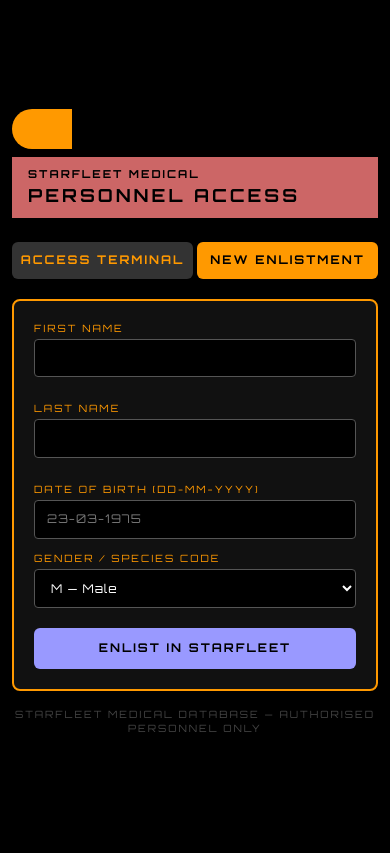
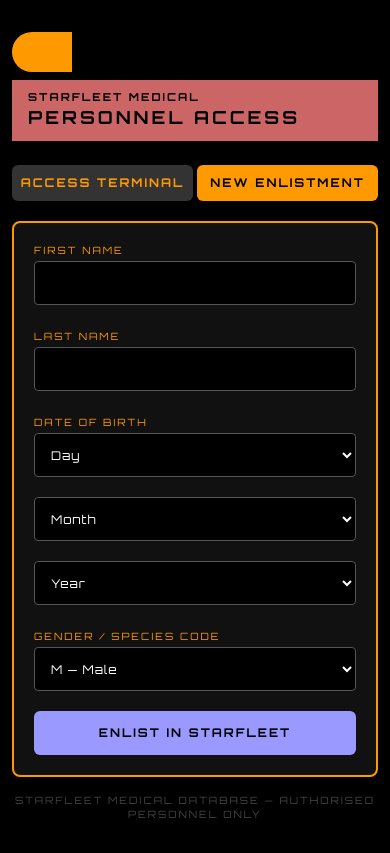
Before and after one commit to Chappie78/lcars-vblog, a React (Vite) app: page / in a window 390 px wide. Both pictures are taken after a click on the button "NEW ENLISTMENT". Built offline with nearby package versions, Linux system fonts and the light colour scheme.

Commit message:
Make site mobile friendly

```diff
--- a/src/screens/LoginScreen.jsx
+++ b/src/screens/LoginScreen.jsx
@@ -9,22 +9,51 @@
   removeBiometric
 } from '../biometrics'
 
-function buildStarfleetID(firstName, lastName, dob, genderSpecies) {
-  const initials = (firstName[0] || '').toUpperCase() + (lastName[0] || '').toUpperCase()
-  const dobClean = dob.replace(/-/g, '')
-  return `${initials}-${dobClean}-${genderSpecies}`
+function buildStarfleetID(firstName, lastName, dobCompact, genderSpecies) {
+  const initials =
+    (firstName[0] || '').toUpperCase() + (lastName[0] || '').toUpperCase()
+  return `${initials}-${dobCompact}-${genderSpecies}`
 }
 
+const DAYS = Array.from({ length: 31 }, (_, i) =>
+  String(i + 1).padStart(2, '0')
+)
+const MONTHS = [
+  { value: '01', label: '01 — Jan' },
+  { value: '02', label: '02 — Feb' },
+  { value: '03', label: '03 — Mar' },
+  { value: '04', label: '04 — Apr' },
+  { value: '05', label: '05 — May' },
+  { value: '06', label: '06 — Jun' },
+  { value: '07', label: '07 — Jul' },
+  { value: '08', label: '08 — Aug' },
+  { value: '09', label: '09 — Sep' },
+  { value: '10', label: '10 — Oct' },
+  { value: '11', label: '11 — Nov' },
+  { value: '12', label: '12 — Dec' }
+]
+const CURRENT_YEAR = new Date().getFullYear()
+const YEARS = Array.from({ length: 120 }, (_, i) =>
+  String(CURRENT_YEAR - i).padStart(4, '0')
+)
+
 export default function LoginScreen({ onLogin }) {
-  const [tab, setTab]                   = useState('login')
-  const [form, setForm]                 = useState({ firstName: '', lastName: '', dob: '', genderSpecies: 'M' })
-  const [loginId, setLoginId]           = useState('')
-  const [error, setError]               = useState('')
-  const [loading, setLoading]           = useState(false)
+  const [tab, setTab] = useState('login')
+  const [form, setForm] = useState({
+    firstName: '',
+    lastName: '',
+    day: '',
+    month: '',
+    year: '',
+    genderSpecies: 'M'
+  })
+  const [loginId, setLoginId] = useState('')
+  const [error, setError] = useState('')
+  const [loading, setLoading] = useState(false)
   const [biometricAvailable, setBiometricAvailable] = useState(false)
-  const [savedIds, setSavedIds]         = useState([])
+  const [savedIds, setSavedIds] = useState([])
 
-  const set = (k, v) => setForm(f => ({ ...f, [k]: v }))
+  const setField = (k, v) => setForm(f => ({ ...f, [k]: v }))
 
   useEffect(() => {
     if (isBiometricsSupported()) {
@@ -34,17 +63,41 @@
     }
   }, [])
 
+  const getDobStrings = () => {
+    const { day, month, year } = form
+    if (!day || !month || !year) return { dobDisplay: '', dobCompact: '' }
+    const dobDisplay = `${day}-${month}-${year}`
+    const dobCompact = `${day}${month}${year}`
+    return { dobDisplay, dobCompact }
+  }
+
   const handleRegister = async () => {
     setError('')
-    if (!form.firstName.trim() || !form.lastName.trim()) return setError('First and last name required.')
-    if (!form.dob) return setError('Date of birth required.')
-    const dobRegex = /^\d{2}-\d{2}-\d{4}$/
-    if (!dobRegex.test(form.dob)) return setError('Date must be DD-MM-YYYY.')
-    const [dd, mm, yyyy] = form.dob.split('-')
-    const date = new Date(`${yyyy}-${mm}-${dd}`)
-    if (isNaN(date)) return setError('Invalid date.')
-    const dobCompact = `${dd}${mm}${yyyy}`
-    const id = buildStarfleetID(form.firstName, form.lastName, dobCompact, form.genderSpecies)
+    if (!form.firstName.trim() || !form.lastName.trim()) {
+      return setError('First and last name required.')
+    }
+
+    const { dobDisplay, dobCompact } = getDobStrings()
+    if (!dobDisplay) return setError('Date of birth required.')
+
+    // Validate date using JS Date to respect Apple HIG: no surprising rejections
+    const dobIso = `${form.year}-${form.month}-${form.day}`
+    const date = new Date(dobIso)
+    if (
+      isNaN(date) ||
+      date.getDate() !== Number(form.day) ||
+      date.getMonth() + 1 !== Number(form.month) ||
+      date.getFullYear() !== Number(form.year)
+    ) {
+      return setError('Invalid date of birth.')
+    }
+
+    const id = buildStarfleetID(
+      form.firstName,
+      form.lastName,
+      dobCompact,
+      form.genderSpecies
+    )
 
     setLoading(true)
     try {
@@ -54,7 +107,7 @@
       const userData = {
         firstName: form.firstName,
         lastName: form.lastName,
-        dob: form.dob,
+        dob: dobDisplay,
         genderSpecies: form.genderSpecies,
         starfleetId: id,
         logs: []
@@ -76,11 +129,15 @@
     try {
       const ref = doc(db, 'users', id)
       const snap = await getDoc(ref)
-      if (!snap.exists()) return setError('Starfleet ID not found. Please register first.')
+      if (!snap.exists()) {
+        return setError('Starfleet ID not found. Please register first.')
+      }
       const userData = snap.data()
 
       if (biometricAvailable && !hasBiometricRegistered(id)) {
-        const offer = window.confirm('Would you like to enable biometric login for this device?')
+        const offer = window.confirm(
+          'Would you like to enable biometric login for this device?'
+        )
         if (offer) {
           try {
             await registerBiometric(id)
@@ -99,7 +156,7 @@
     }
   }
 
-  const handleBiometricLogin = async (id) => {
+  const handleBiometricLogin = async id => {
     setError('')
     setLoading(true)
     try {
@@ -116,9 +173,16 @@
     }
   }
 
-  const previewId = form.firstName && form.lastName && form.dob.length === 10
-    ? buildStarfleetID(form.firstName, form.lastName, form.dob.replace(/-/g, ''), form.genderSpecies)
-    : null
+  const { dobDisplay, dobCompact } = getDobStrings()
+  const previewId =
+    form.firstName && form.lastName && dobCompact.length === 8
+      ? buildStarfleetID(
+          form.firstName,
+          form.lastName,
+          dobCompact,
+          form.genderSpecies
+        )
+      : null
 
   return (
     <div
@@ -143,7 +207,12 @@
         {/* LCARS Header */}
         <div
           className="lcars-mobile-stack"
-          style={{ display: 'flex', alignItems: 'stretch', marginBottom: 24, gap: 8 }}
+          style={{
+            display: 'flex',
+            alignItems: 'stretch',
+            marginBottom: 24,
+            gap: 8
+          }}
         >
           <div
             style={{
@@ -210,7 +279,7 @@
                   disabled={loading}
                   style={{
                     width: '100%',
-                    padding: '12px',
+                    padding: 12,
                     background: '#1a1a2e',
                     border: '1px solid #99f',
                     borderRadius: 6,
@@ -227,7 +296,16 @@
                   }}
                 >
                   <span style={{ fontSize: 20 }}>🔐</span>
-                  <span style={{ textOverflow: 'ellipsis', overflow: 'hidden' }}>{id}</span>
+                  <span
+                    style={{
+                      textOverflow: 'ellipsis',
+                      overflow: 'hidden',
+                      whiteSpace: 'nowrap',
+                      maxWidth: '100%'
+                    }}
+                  >
+                    {id}
+                  </span>
                 </button>
               ))}
             </div>
@@ -286,7 +364,11 @@
                 inputMode="text"
                 autoCapitalize="characters"
               />
-              <button onClick={handleLogin} disabled={loading} style={btnStyle('#f90')}>
+              <button
+                onClick={handleLogin}
+                disabled={loading}
+                style={btnStyle('#f90')}
+              >
                 {loading ? 'ACCESSING...' : 'ACCESS SYSTEM'}
               </button>
             </div>
@@ -300,7 +382,7 @@
                   <div style={labelStyle}>FIRST NAME</div>
                   <input
                     value={form.firstName}
-                    onChange={e => set('firstName', e.target.value)}
+                    onChange={e => setField('firstName', e.target.value)}
                     style={inputStyle}
                   />
                 </div>
@@ -308,25 +390,64 @@
                   <div style={labelStyle}>LAST NAME</div>
                   <input
                     value={form.lastName}
-                    onChange={e => set('lastName', e.target.value)}
+                    onChange={e => setField('lastName', e.target.value)}
                     style={inputStyle}
                   />
                 </div>
               </div>
 
-              <div style={labelStyle}>DATE OF BIRTH (DD-MM-YYYY)</div>
-              <input
-                value={form.dob}
-                onChange={e => set('dob', e.target.value)}
-                placeholder="23-03-1975"
-                style={{ ...inputStyle, marginBottom: 12 }}
-                inputMode="numeric"
-              />
+              {/* DOB with pickers — iOS-friendly */}
+              <div style={labelStyle}>DATE OF BIRTH</div>
+              <div
+                className="lcars-mobile-stack"
+                style={{
+                  display: 'flex',
+                  gap: 8,
+                  marginBottom: 12
+                }}
+              >
+                <select
+                  value={form.day}
+                  onChange={e => setField('day', e.target.value)}
+                  style={inputStyle}
+                >
+                  <option value="">Day</option>
+                  {DAYS.map(d => (
+                    <option key={d} value={d}>
+                      {d}
+                    </option>
+                  ))}
+                </select>
+                <select
+                  value={form.month}
+                  onChange={e => setField('month', e.target.value)}
+                  style={inputStyle}
+                >
+                  <option value="">Month</option>
+                  {MONTHS.map(m => (
+                    <option key={m.value} value={m.value}>
+                      {m.label}
+                    </option>
+                  ))}
+                </select>
+                <select
+                  value={form.year}
+                  onChange={e => setField('year', e.target.value)}
+                  style={inputStyle}
+                >
+                  <option value="">Year</option>
+                  {YEARS.map(y => (
+                    <option key={y} value={y}>
+                      {y}
+                    </option>
+                  ))}
+                </select>
+              </div>
 
               <div style={labelStyle}>GENDER / SPECIES CODE</div>
               <select
                 value={form.genderSpecies}
-                onChange={e => set('genderSpecies', e.target.value)}
+                onChange={e => setField('genderSpecies', e.target.value)}
                 style={{ ...inputStyle, marginBottom: 16 }}
               >
                 <option value="M">M — Male</option>
@@ -353,11 +474,17 @@
                     wordBreak: 'break-all'
                   }}
                 >
+                  PREVIEW DOB: {dobDisplay}
+                  <br />
                   PREVIEW ID: <strong>{previewId}</strong>
                 </div>
               )}
 
-              <button onClick={handleRegister} disabled={loading} style={btnStyle('#99f')}>
+              <button
+                onClick={handleRegister}
+                disabled={loading}
+                style={btnStyle('#99f')}
+              >
                 {loading ? 'REGISTERING...' : 'ENLIST IN STARFLEET'}
               </button>
             </div>
@@ -409,7 +536,8 @@
   letterSpacing: 1,
   marginBottom: 12,
   boxSizing: 'border-box',
-  outline: 'none'
+  outline: 'none',
+  minHeight: 44
 }
 
 const labelStyle = {
@@ -419,7 +547,7 @@
   marginBottom: 4
 }
 
-const btnStyle = (color) => ({
+const btnStyle = color => ({
   width: '100%',
   padding: '12px 0',
   background: color,
@@ -432,5 +560,6 @@
   letterSpacing: 2,
   cursor: 'pointer',
   marginTop: 4,
-  touchAction: 'manipulation'
+  touchAction: 'manipulation',
+  minHeight: 44
 })
```
Also changed, not shown: src/screens/Dashboard.jsx (+52 -26 lines).
